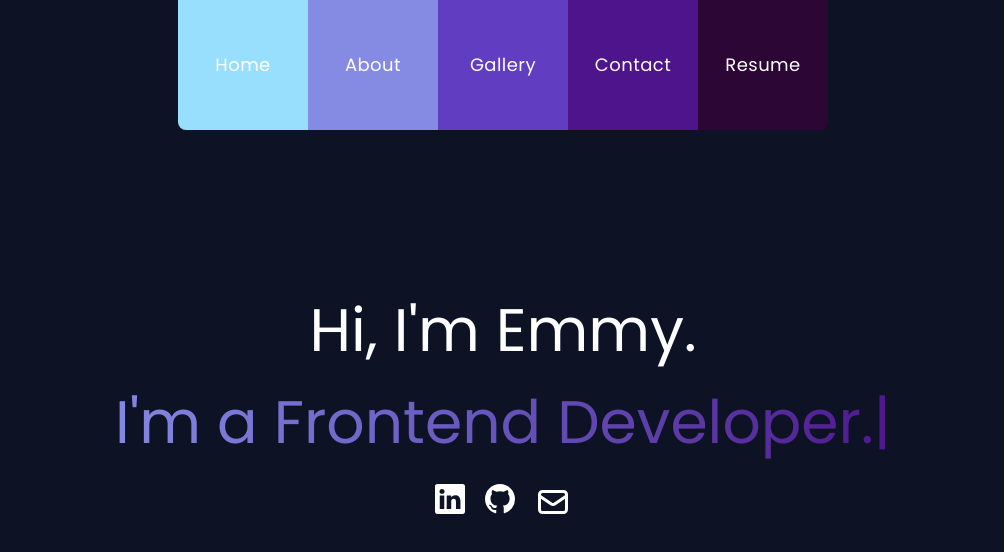
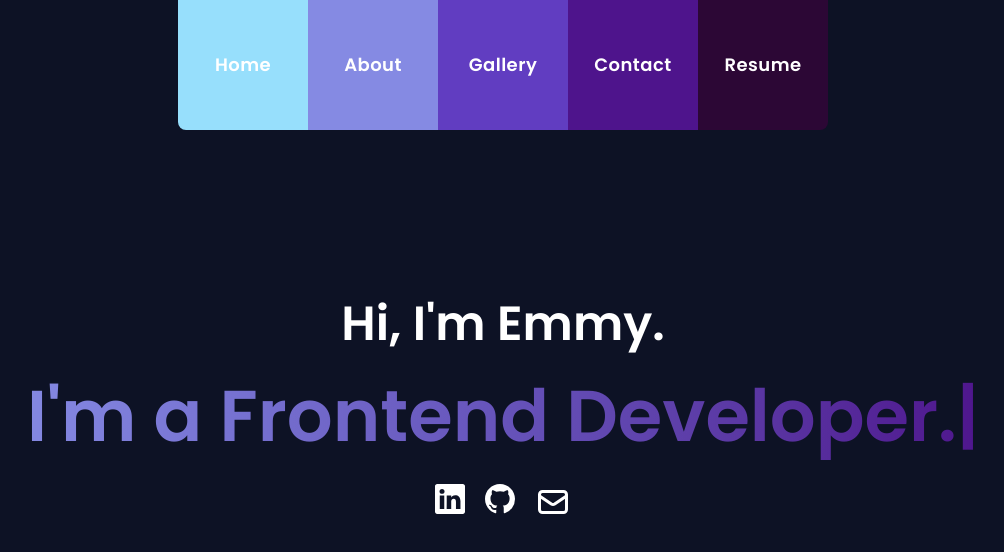
Before and after one commit to eobcre/portfolio-next13, a Next.js app: page / in a window 1280 px wide. Shown: the top 552 px of the page, without its empty margins (137-1141 px from the left). Built offline with nearby package versions, Linux system fonts and the light colour scheme.

Commit message:
updated texts

```diff
--- a/src/app/components/NameTitle.tsx
+++ b/src/app/components/NameTitle.tsx
@@ -5,7 +5,7 @@ type NameTitleProps = {
 const NameTitle: React.FC<NameTitleProps> = ({ text }) => {
   return (
     <>
-      <span className='text-white text-3xl p-4 md:text-6xl'>{text}</span>
+      <span className='text-white text-2xl p-4 md:text-5xl'>{text}</span>
     </>
   );
 };
--- a/src/app/components/TypeWritter.tsx
+++ b/src/app/components/TypeWritter.tsx
@@ -33,7 +33,7 @@ const TypeWritter: React.FC<TypeWritterProps> = ({ text, delay }) => {
 
   return (
     <>
-      <span className='custom-text text-3xl p-4 md:text-6xl'>
+      <span className='custom-text text-4xl p-4 md:text-7xl'>
         {currentText}
         <span className={isCursorVisible ? 'cursor' : ''}>|</span>
       </span>
--- a/src/app/globals.css
+++ b/src/app/globals.css
@@ -1,4 +1,4 @@
-@import url('https://fonts.googleapis.com/css2?family=Poppins:wght@400;600;700&display=swap');
+@import url('https://fonts.googleapis.com/css2?family=Poppins:wght@600&display=swap');
 
 @tailwind base;
 @tailwind components;
```
